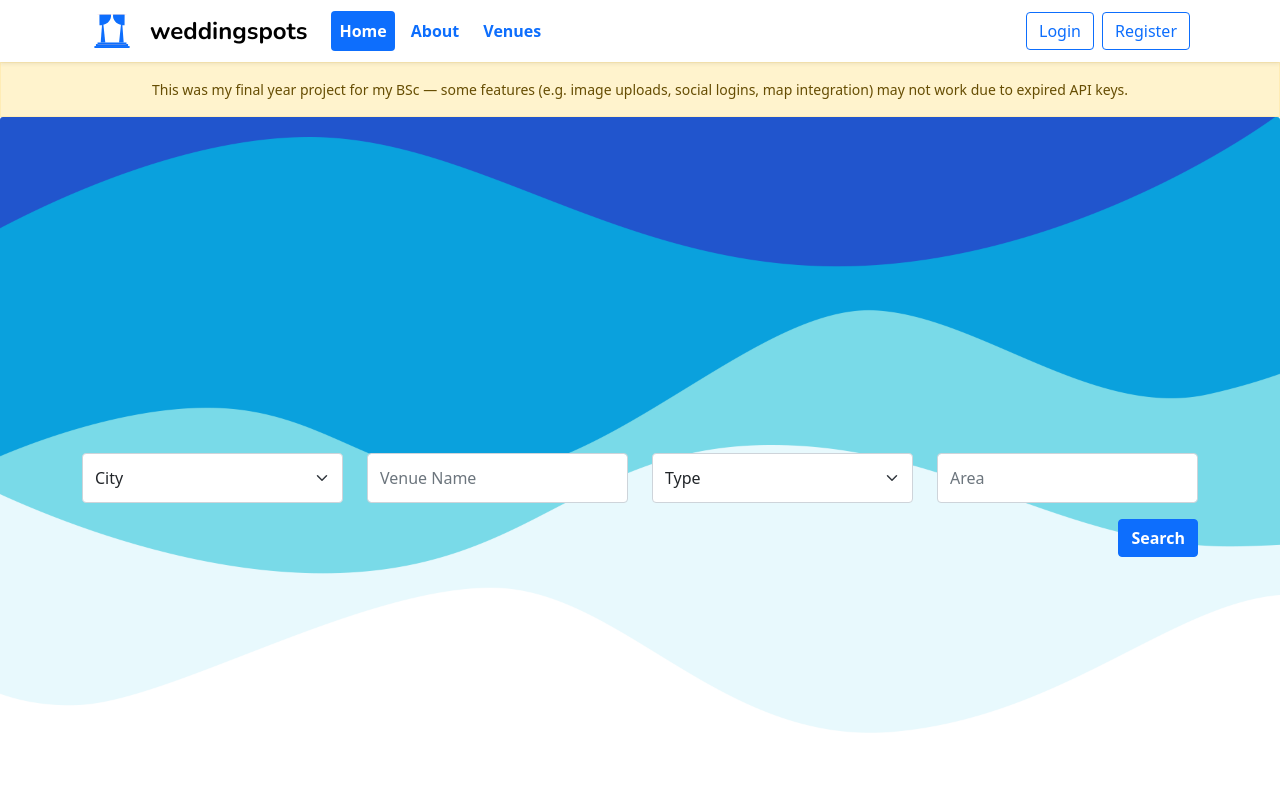
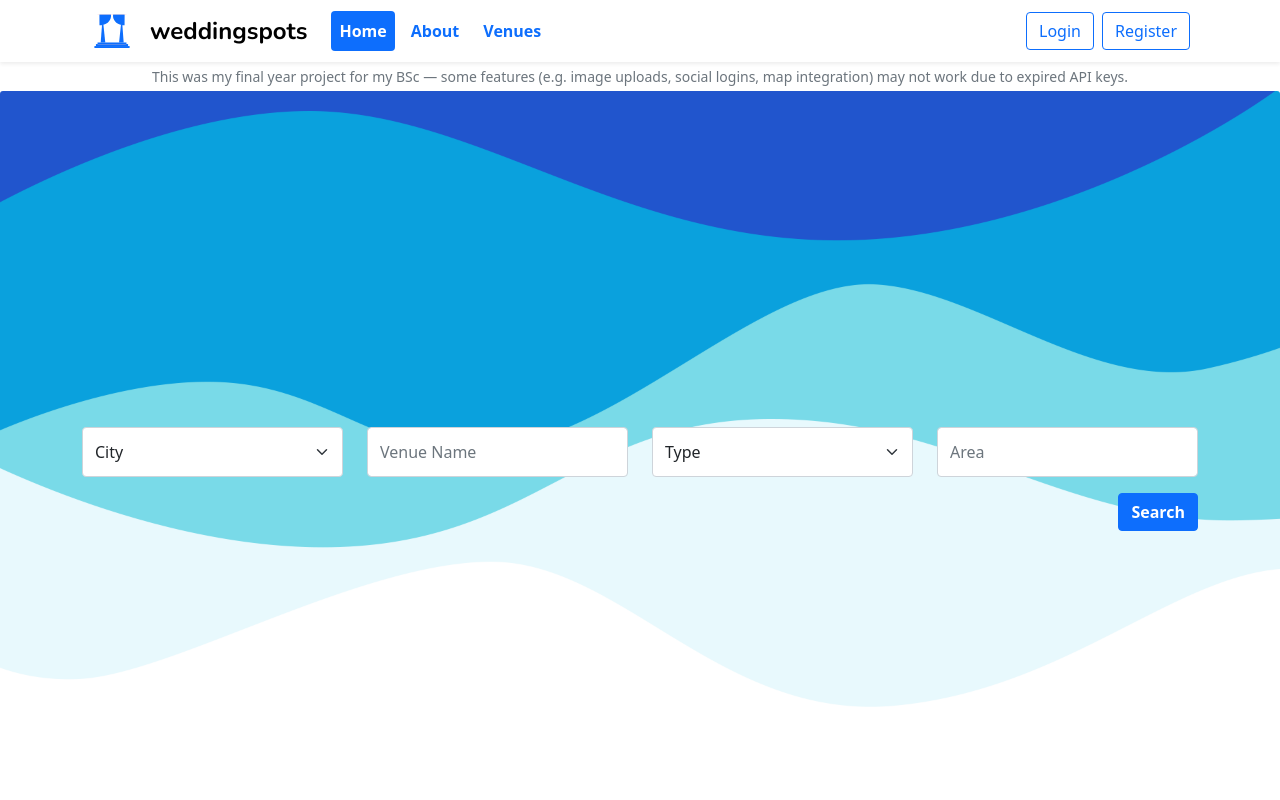
Before and after one commit to mubashirzamir/weddingspots, a React (Create React App) app in the folder Client/: page / in a window 1280 px wide. Shown: the top 800 px of the page. Built offline with nearby package versions, Linux system fonts and the light colour scheme; no server answers; what password-validator would draw is missing.

Commit message:
Change BSc notice from yellow banner to subtle text

```diff
--- a/Client/src/App.js
+++ b/Client/src/App.js
@@ -102,9 +102,9 @@ function App() {
 
           <Navbar />
 
-          <div className="alert alert-warning text-center small mb-0 rounded-0">
+          <p className="text-center text-muted small my-1">
             This was my final year project for my BSc — some features (e.g. image uploads, social logins, map integration) may not work due to expired API keys.
-          </div>
+          </p>
 
           <Switch>
 
```
